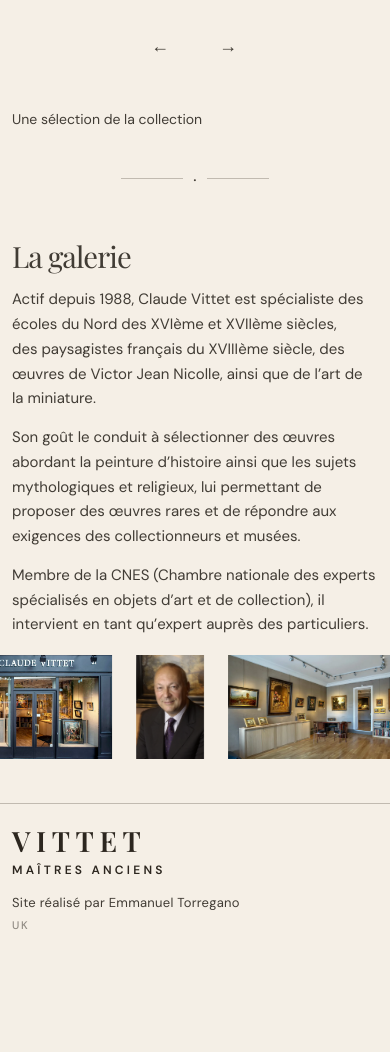
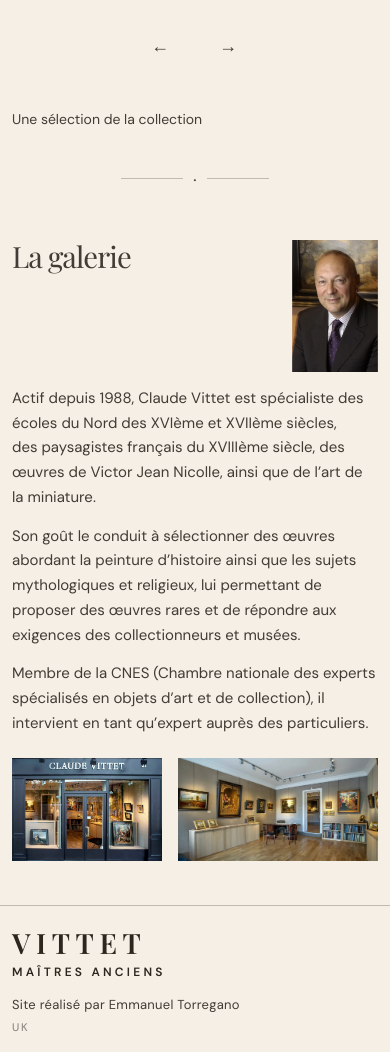
Before and after one commit to ZaraA1971/pupitre-core, a PHP site: page / in a window 390 px wide; the page is wider, and only the part inside the window is pictured. Shown: the part 1277-2329 px from the top of that part. Before the commit the page ends 2206 px from the top of that part, so only its background shows below. Run offline with PHP 8.4, Linux system fonts and the light colour scheme.

Commit message:
Place Claude as a vignette beside the gallery copy.
Keep façade and salle as a centered pair below with a tighter gap,
so the portrait illustrates the text instead of sitting in the photo row.

Co-authored-by: Emmanuel Torregano <ZaraA1971@users.noreply.github.com>

```diff
--- a/galerie-vittet/index.html
+++ b/galerie-vittet/index.html
@@ -37,7 +37,7 @@
   <link rel="preconnect" href="https://fonts.googleapis.com">
   <link rel="preconnect" href="https://fonts.gstatic.com" crossorigin>
   <link href="https://fonts.googleapis.com/css2?family=DM+Sans:wght@400;500;600&family=Playfair+Display:wght@400;500;600;700&display=swap" rel="stylesheet">
-  <link rel="stylesheet" href="style.css?v=20261125-imgreplace2">
+  <link rel="stylesheet" href="style.css?v=20261125-aboutvign1">
 </head>
 <body>
   <!-- Balance des blancs douce pour --img-enhance (pas de teinte brune / sépia). -->
@@ -197,10 +197,13 @@
     </div>
 
     <section class="about" id="galerie" data-i18n-aria="aboutAria" aria-label="La galerie">
-      <div class="about-copy">
+      <div class="about-intro">
         <header class="about-copy-head">
           <h2 data-i18n="theGallery">La galerie</h2>
         </header>
+        <figure class="about-vignette">
+          <img src="images/galerie-claude.webp" data-i18n-alt="claudeAlt" alt="Claude Vittet, Galerie Vittet" loading="lazy" width="1232" height="1882">
+        </figure>
         <div class="about-copy-body">
           <p data-i18n="aboutP1">Actif depuis 1988, Claude Vittet est spécialiste des écoles du Nord des XVIème et XVIIème siècles, des paysagistes français du XVIIIème siècle, des œuvres de Victor Jean Nicolle, ainsi que de l’art de la miniature.</p>
           <p data-i18n="aboutP2">Son goût le conduit à sélectionner des œuvres abordant la peinture d’histoire ainsi que les sujets mythologiques et religieux, lui permettant de proposer des œuvres rares et de répondre aux exigences des collectionneurs et musées.</p>
@@ -210,9 +213,6 @@
       <div class="about-gallery">
         <figure class="about-photo about-photo--facade">
           <img src="images/galerie-facade.webp" data-i18n-alt="facadeAlt" alt="Façade de la Galerie Claude Vittet, 21 quai Voltaire" loading="lazy" width="1024" height="705">
-        </figure>
-        <figure class="about-photo about-photo--claude">
-          <img src="images/galerie-claude.webp" data-i18n-alt="claudeAlt" alt="Claude Vittet, Galerie Vittet" loading="lazy" width="1232" height="1882">
         </figure>
         <figure class="about-photo about-photo--salle">
           <img src="images/galerie-salle.webp" data-i18n-alt="salleAlt" alt="Intérieur de la Galerie Vittet, quai Voltaire" loading="lazy" width="1024" height="530">
--- a/galerie-vittet/style.css
+++ b/galerie-vittet/style.css
@@ -154,7 +154,7 @@ section { scroll-margin-top: 48px; }
   color: var(--ink);
 }
 
-.about-copy h2 {
+.about-copy-head h2 {
   margin: 0;
   font: 400 var(--type-display-sm) / 1.08 var(--serif);
   letter-spacing: -.03em;
@@ -1181,24 +1181,24 @@ html.collection-page-deep .art-grid {
   font-size: var(--type-meta);
 }
 
-/* #galerie — left copy above equal-HEIGHT photos (no crop), spread full-width */
+/* #galerie — texte + vignette portrait ; paire façade/salle en dessous */
 .about {
   --gal-pad-block: 64px;
-  /* Wider breathing room between the three photos (size stays pinned below). */
-  --gal-photo-gap: clamp(40px, 5vw, 80px);
-  /* Sum of native width/height (façade + Claude + salle) — shared height, no crop. */
-  --gal-ar-sum: 4.04;
-  /* Height pinned to galerie9 (~390); gap no longer shrinks the images. */
+  /* Paire de photos : légèrement rapprochées, centrées. */
+  --gal-photo-gap: clamp(16px, 2vw, 28px);
+  /* Sum of native width/height (façade + salle only). */
+  --gal-ar-sum: 3.38;
   --gal-photo-h: min(
-    405px,
+    320px,
     calc(
-      (100vw - 2 * var(--page-pad) - 28px) /
-        var(--gal-ar-sum) * 1.2
+      (min(780px, 100vw - 2 * var(--page-pad)) - var(--gal-photo-gap)) /
+        var(--gal-ar-sum)
     )
   );
+  --gal-vignette-h: clamp(148px, 18vw, 196px);
   display: flex;
   flex-direction: column;
-  gap: clamp(24px, 3vw, 32px);
+  gap: clamp(28px, 3.5vw, 40px);
   align-items: stretch;
   padding: var(--gal-pad-block) var(--page-pad) var(--gal-pad-block);
   position: relative;
@@ -1215,35 +1215,35 @@ html.collection-page-deep .section-ornament {
   display: none !important;
 }
 
-.about-copy {
+.about-intro {
   --copy-head-gap: 8px;
-  display: flex;
-  flex-direction: column;
-  gap: 16px;
-  align-items: flex-start;
-  min-width: 0;
+  display: grid;
+  grid-template-columns: minmax(0, 1fr) auto;
+  grid-template-areas:
+    "head head"
+    "body vignette";
+  column-gap: clamp(24px, 3.5vw, 44px);
+  row-gap: 16px;
+  align-items: start;
   width: 100%;
-  max-width: 68ch;
-  margin: 0;
-  padding: 0;
-  background: transparent;
-  position: static;
-  transform: none;
-  text-align: left;
+  max-width: 920px;
 }
 
 .about-copy-head {
+  grid-area: head;
   display: grid;
   gap: var(--copy-head-gap);
   align-content: start;
   text-align: left;
+  max-width: 62ch;
 }
 
 .about-copy-body {
+  grid-area: body;
   display: grid;
   gap: 14px;
   width: 100%;
-  max-width: none;
+  max-width: 62ch;
 }
 
 .about-copy-body > p {
@@ -1259,16 +1259,31 @@ html.collection-page-deep .section-ornament {
   text-indent: 0;
 }
 
+.about-vignette {
+  grid-area: vignette;
+  margin: 0;
+  line-height: 0;
+  align-self: start;
+}
+
+.about-vignette img {
+  display: block;
+  height: var(--gal-vignette-h);
+  width: auto;
+  max-width: min(140px, 26vw);
+  object-fit: contain;
+  object-position: top center;
+  background: transparent;
+}
+
 .about-gallery {
   display: flex;
-  justify-content: space-between;
+  justify-content: center;
   align-items: flex-end;
-  width: max-content;
-  max-width: none;
+  width: 100%;
+  max-width: 780px;
+  margin-inline: auto;
   gap: var(--gal-photo-gap);
-  /* Center the larger row; body overflow-x clips the sides evenly. */
-  margin-left: 50%;
-  transform: translateX(-50%);
 }
 
 .about-photo {
@@ -1765,12 +1780,13 @@ footer {
   }
   .about {
     --gal-photo-h: min(
-      343px,
+      320px,
       calc(
-        (100vw - 2 * var(--page-pad-lg) - 28px) /
-          var(--gal-ar-sum) * 1.2
+        (min(860px, 100vw - 2 * var(--page-pad-lg)) - var(--gal-photo-gap)) /
+          var(--gal-ar-sum)
       )
     );
+    --gal-vignette-h: clamp(152px, 20vw, 200px);
     padding: 56px var(--page-pad-lg) 56px;
   }
   /* Photo row flexes; fiche sits on content height (not the reverse). */
@@ -2117,22 +2133,39 @@ footer {
   }
   .search-status.is-empty { font-size: 22px; }
 
-  /* —— Galerie about: left copy + equal-height triptych —— */
+  /* —— Galerie about: texte + vignette, puis paire de photos —— */
   .about {
     --gal-pad-block: 36px;
-    --gal-photo-gap: 24px;
+    --gal-photo-gap: 16px;
     --gal-photo-h: min(
-      206px,
+      168px,
       calc(
-        (100vw - 2 * var(--page-pad) - 16px) /
-          var(--gal-ar-sum) * 1.2
+        (100vw - 2 * var(--page-pad) - var(--gal-photo-gap)) /
+          var(--gal-ar-sum)
       )
     );
+    --gal-vignette-h: 132px;
     padding: 36px var(--page-pad) 44px;
-    gap: 18px;
-  }
-  .about-copy {
+    gap: 22px;
+  }
+  .about-intro {
+    grid-template-columns: minmax(0, 1fr) auto;
+    grid-template-areas:
+      "head vignette"
+      "body body";
+    column-gap: 16px;
+    row-gap: 14px;
     max-width: none;
+  }
+  .about-copy-head,
+  .about-copy-body {
+    max-width: none;
+  }
+  .about-vignette {
+    justify-self: end;
+  }
+  .about-vignette img {
+    max-width: 104px;
   }
 
   footer { align-items: flex-start; }
```
